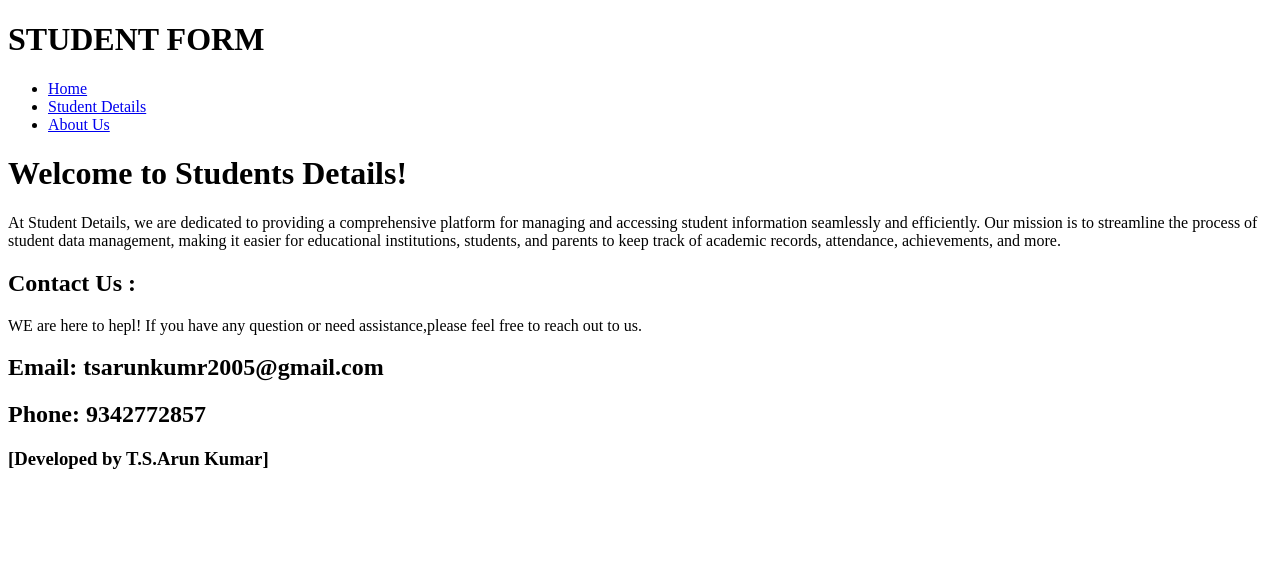
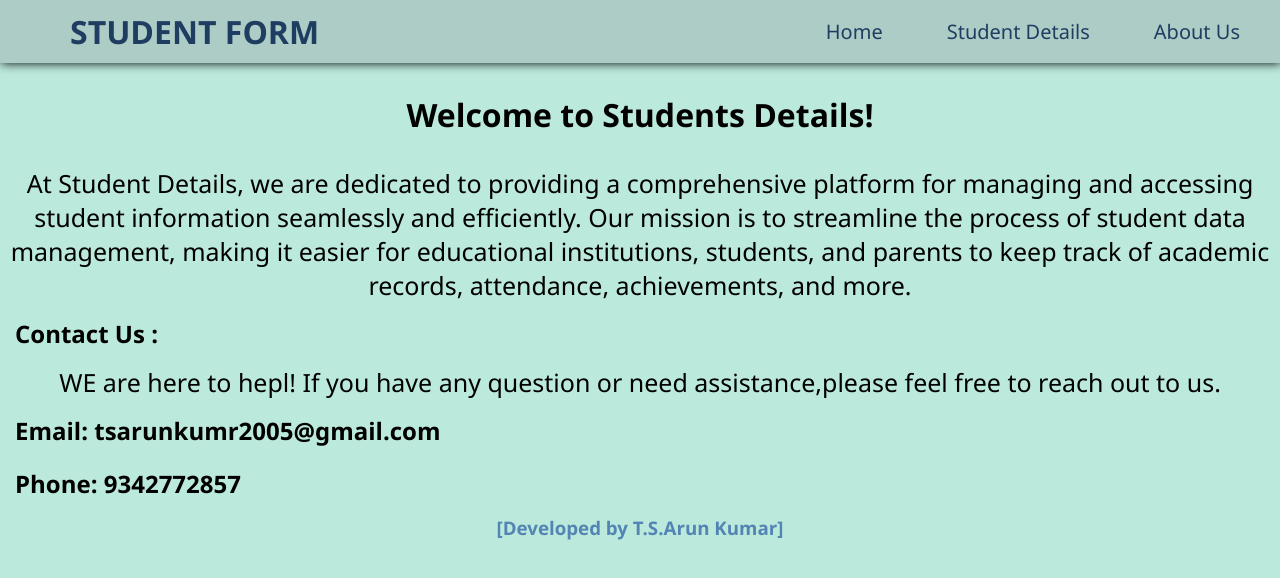
Before and after one commit to Arunkumar-ts/studentform, a plain HTML site: page about.html in a window 1280 px wide. Drawn offline with Linux system fonts and the light colour scheme.

Commit message:
Update about.html

```diff
--- a/about.html
+++ b/about.html
@@ -5,7 +5,7 @@
     <meta charset="UTF-8">
     <meta name="viewport" content="width=device-width, initial-scale=1.0">
     <title>About Us</title>
-    <link href="C:\play ground\projects\Student_Form_P1\index.css" rel="stylesheet">
+    <link href="style.css" rel="stylesheet">
 
 </head>
 
@@ -14,9 +14,9 @@
         <h1 class="stu">STUDENT FORM</h1>
         <nav>
             <ul class="nav_links">
-                <li><a href="C:\play ground\projects\Student_Form_P1\index.html" id="hoem">Home</a></li>
-                <li><a href="C:\play ground\projects\Student_Form_P1\studetail.html">Student Details</a></li>
-                <li><a href="C:\play ground\projects\Student_Form_P1\about.html">About Us</a></li>
+                <li><a href="index.html" id="hoem">Home</a></li>
+                <li><a href="studetail.html">Student Details</a></li>
+                <li><a href="about.html">About Us</a></li>
             </ul>
         </nav>
     </header>
```
